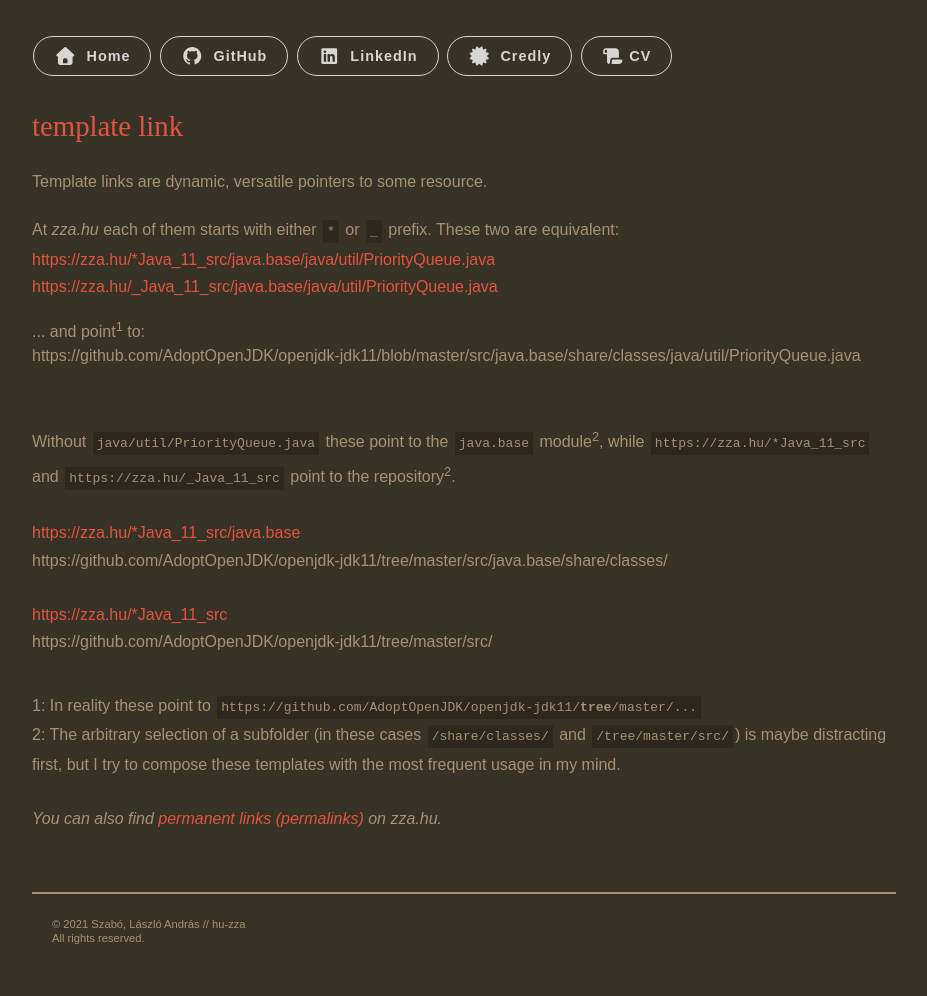
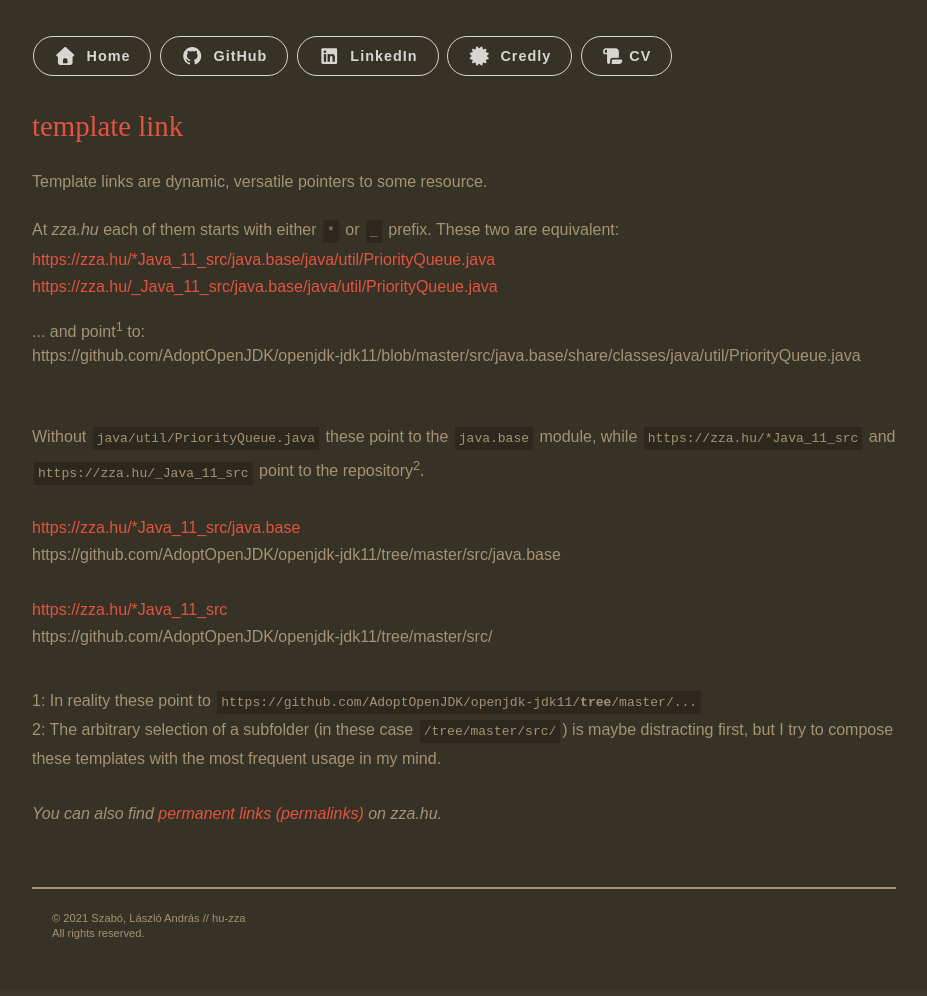
Before and after one commit to hu-zza/hu-zza.github.io, a Jekyll site: the page built from template-link.html, in a window 1280 px wide. Shown: the whole page, without its empty margins (176-1103 px from the left). Built offline with Jekyll 4.4.1, drawn with Linux system fonts in a browser that asks for light colours; nearby versions of some CDN libraries; some web fonts are replaced; library files that are not in the unit come from our copies.

Commit message:
Correcting some mistake in links

```diff
--- a/template-link.html
+++ b/template-link.html
@@ -24,12 +24,12 @@ title: 'template link &nbsp;|&nbsp; Szabó, László András // hu-zza'
         </div>
         <br><br>
         <p>
-            Without <code>java/util/PriorityQueue.java</code> these point to the <code>java.base</code> module<sup>2</sup>,
+            Without <code>java/util/PriorityQueue.java</code> these point to the <code>java.base</code> module,
             while <code>https://zza.hu/*Java_11_src</code> and <code>https://zza.hu/_Java_11_src</code> point to the
             repository<sup>2</sup>.<br><br>
 
             <a href="https://zza.hu/*Java_11_src/java.base" target="_blank">https://zza.hu/*Java_11_src/java.base</a><br>
-            https://github.com/AdoptOpenJDK/openjdk-jdk11/tree/master/src/java.base/share/classes/<br><br>
+            https://github.com/AdoptOpenJDK/openjdk-jdk11/tree/master/src/java.base<br><br>
 
             <a href="https://zza.hu/*Java_11_src" target="_blank">https://zza.hu/*Java_11_src</a><br>
             https://github.com/AdoptOpenJDK/openjdk-jdk11/tree/master/src/
@@ -37,8 +37,8 @@ title: 'template link &nbsp;|&nbsp; Szabó, László András // hu-zza'
         <br>
         <p>
             1: In reality these point to <code>https://github.com/AdoptOpenJDK/openjdk-jdk11/<strong>tree</strong>/master/...</code><br>
-            2: The arbitrary selection of a subfolder (in these cases <code>/share/classes/</code> and <code>/tree/master/src/</code>) is maybe distracting first,
+            2: The arbitrary selection of a subfolder (in these case <code>/tree/master/src/</code>) is maybe distracting first,
             but I try to compose these templates with the most frequent usage in my mind.<br><br>
 
-            <em>You can also find <a href="https://zza.hu/perma">permanent links (permalinks)</a> on zza.hu.</em>
+            <em>You can also find <a href="https://zza.hu/perma/">permanent links (permalinks)</a> on zza.hu.</em>
         </p>
```
